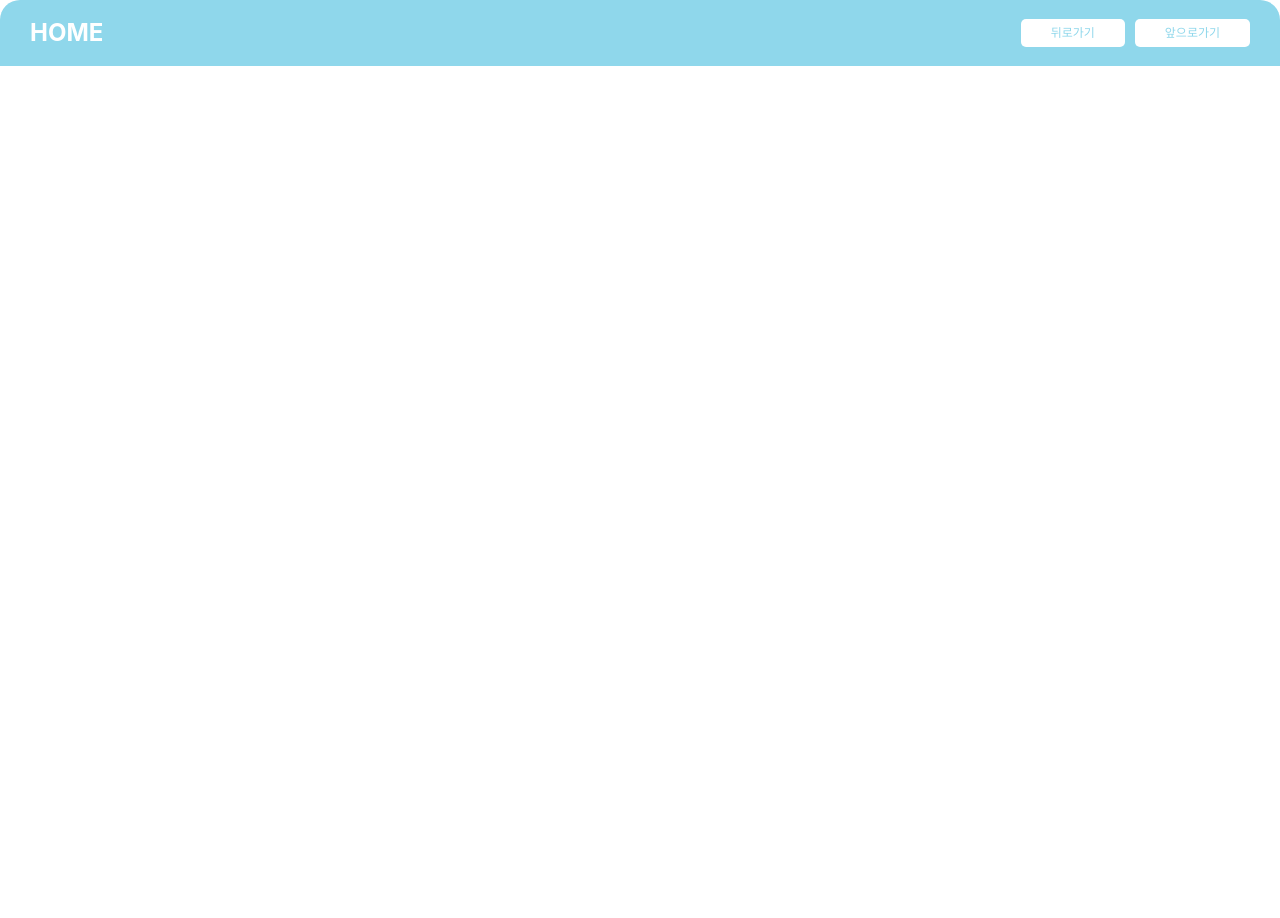
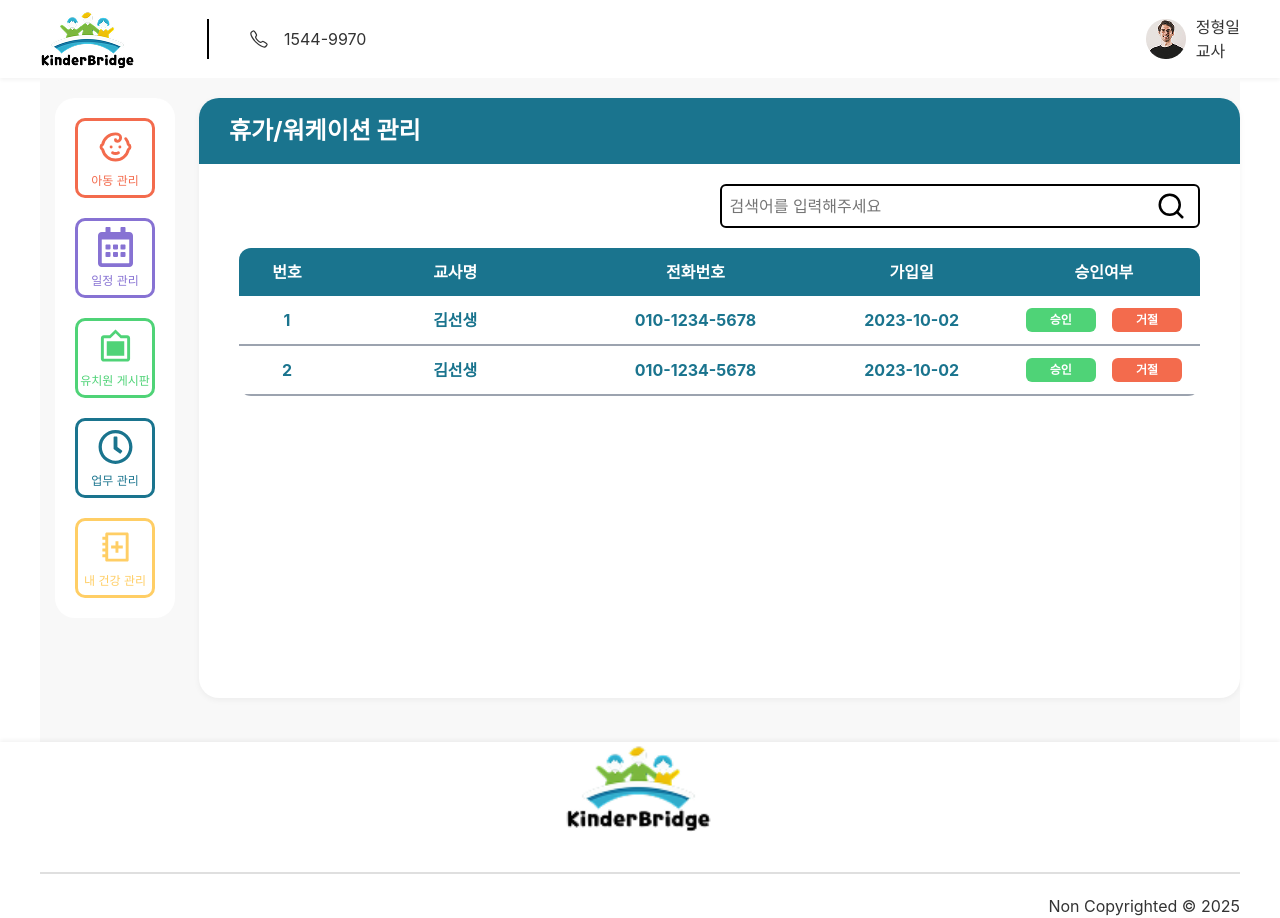
Before and after one commit to parkjimin0817/100toBack, a React (Vite) app in the folder front/: page /vacationList in a window 1280 px wide. Before the commit the page ends 800 px from the top, so only its background shows below. Built offline with nearby package versions, Linux system fonts and the light colour scheme.

Commit message:
create - front(vacationList)

```diff
--- a/front/src/App.jsx
+++ b/front/src/App.jsx
@@ -24,6 +24,7 @@ import SignUpComplete from './pages/common/signup/SignUpComplete';
 
 import ApprovalList from './pages/ApprovalList';
 import ApprovalListAdmin from './pages/ApprovalListAdmin';
+import VacationList from './pages/VacationList';
 
 function App() {
   return (
@@ -40,6 +41,8 @@ function App() {
             <Route path="/approvalList" element={<ApprovalList />}></Route>
             {/* 관리자-시설장 승인 리스트 */}
             <Route path="/approvalListAdmin" element={<ApprovalListAdmin />}></Route>
+            {/* 관리자-휴가/워케이션 리스트 */}
+            <Route path="/vacationList" element={<VacationList />}></Route>
           </Route>
           {/* Login Page */}
           <Route path="/login" element={<LoginPage />}></Route>
--- a/front/src/pages/ApprovalList.jsx
+++ b/front/src/pages/ApprovalList.jsx
@@ -248,8 +248,6 @@ const Table = styled.table`
   width: 100%;
   border-collapse: separate;
   border-spacing: 0;
-  /* border-radius: ${({ theme }) => theme.borderRadius.xl}; */
-  /* border: 2px solid ${({ theme }) => theme.colors.gray[400]}; */
   font-size: ${({ theme }) => theme.fontSizes.base};
 
   thead {
--- a/front/src/pages/ApprovalListAdmin.jsx
+++ b/front/src/pages/VacationList.jsx
@@ -4,18 +4,12 @@ import ContentHeader from '../components/Common/ContentHeader';
 import App from '../App';
 import { LuSearch } from 'react-icons/lu';
 
-const ApprovalListAdmin = () => {
-  const [selectedType, setSelectedType] = useState('시설장');
-
+const VacationList = () => {
   return (
     <Content>
-      <ContentHeader Title={'회원가입 관리'} Color={'blue'}></ContentHeader>
+      <ContentHeader Title={'휴가/워케이션 관리'} Color={'blue'}></ContentHeader>
       <Navigation>
-        <NavigationLeft>
-          <MemberType isActive={selectedType === '시설장'} onClick={() => setSelectedType('교사')}>
-            시설장
-          </MemberType>
-        </NavigationLeft>
+        <NavigationLeft></NavigationLeft>
 
         <NavigationRight>
           <SearchInput type="text" placeholder="검색어를 입력해주세요" />
@@ -27,14 +21,11 @@ const ApprovalListAdmin = () => {
 
       <ApprovalLists>
         <TableWrapper>
-          {selectedType === '시설장' && (
           <Table>
             <thead>
               <tr>
                 <th>번호</th>
-                  <th>시설명</th>
-                  <th>시설장명</th>
-                  <th>시설유형</th>
+                <th>교사명</th>
                 <th>전화번호</th>
                 <th>가입일</th>
                 <th>승인여부</th>
@@ -43,9 +34,7 @@ const ApprovalListAdmin = () => {
             <tbody>
               <tr>
                 <td>1</td>
-                  <td>어린이집1</td>
-                  <td>김원장</td>
-                  <td>어린이집</td>
+                <td>김선생</td>
                 <td>010-1234-5678</td>
                 <td>2023-10-02</td>
                 <td>
@@ -55,9 +44,7 @@ const ApprovalListAdmin = () => {
               </tr>
               <tr>
                 <td>2</td>
-                  <td>강남아동보호센터</td>
-                  <td>박원장</td>
-                  <td>아동보호센터</td>
+                <td>김선생</td>
                 <td>010-1234-5678</td>
                 <td>2023-10-02</td>
                 <td>
@@ -67,7 +54,6 @@ const ApprovalListAdmin = () => {
               </tr>
             </tbody>
           </Table>
-          )}
         </TableWrapper>
       </ApprovalLists>
     </Content>
@@ -156,8 +142,7 @@ const Table = styled.table`
   width: 100%;
   border-collapse: separate;
   border-spacing: 0;
-  border-radius: ${({ theme }) => theme.borderRadius.xl};
-  font-size: ${({ theme }) => theme.fontSizes.sm};
+  font-size: ${({ theme }) => theme.fontSizes.base};
 
   thead {
     background-color: ${({ theme }) => theme.colors.blue};
@@ -169,45 +154,45 @@ const Table = styled.table`
     text-align: center;
     font-weight: ${({ theme }) => theme.fontWeights.bold};
   }
-  td {
-    color: ${({ theme }) => theme.colors.blue};
-    font-weight: ${({ theme }) => theme.fontWeights.bold};
-    padding: ${({ theme }) => theme.spacing[1]};
-    border-bottom: 2px solid ${({ theme }) => theme.colors.gray[400]};
-    text-align: center;
-    min-height: 48px;
-  }
   th:nth-child(1) {
     width: 10%;
   }
   th:nth-child(2) {
-    width: 15%;
+    width: 25%;
   }
   th:nth-child(3) {
-    width: 10%;
+    width: 25%;
   }
   th:nth-child(4) {
-    width: 15%;
+    width: 20%;
   }
   th:nth-child(5) {
-    width: 15%;
+    width: 20%;
+    border-right: none;
   }
-  th:nth-child(6) {
-    width: 15%;
+  td {
+    color: ${({ theme }) => theme.colors.blue};
+    font-weight: ${({ theme }) => theme.fontWeights.bold};
+    padding: ${({ theme }) => theme.spacing[3]};
+    text-align: center;
+    border-bottom: 2px solid ${({ theme }) => theme.colors.gray[400]};
+    min-height: 50px;
   }
-  th:nth-child(7) {
-    width: 20%;
+
+  td:nth-child(1) {
+    border-left: none;
   }
-  td:nth-child(7) {
+
+  td:nth-child(5) {
+    border-right: none;
     display: flex;
     justify-content: center;
-    align-items: center;
     gap: ${({ theme }) => theme.spacing[4]};
   }
 
   button {
     border: none;
-    padding: 0 ${({ theme }) => theme.spacing[2]};
+    padding: 0 ${({ theme }) => theme.spacing[6]};
     border-radius: ${({ theme }) => theme.borderRadius.md};
     cursor: pointer;
     font-size: ${({ theme }) => theme.fontSizes.xs};
@@ -220,4 +205,4 @@ const Table = styled.table`
   }
 `;
 
-export default ApprovalListAdmin;
+export default VacationList;
```
Lines whose indentation alone changed are shown as unchanged.
